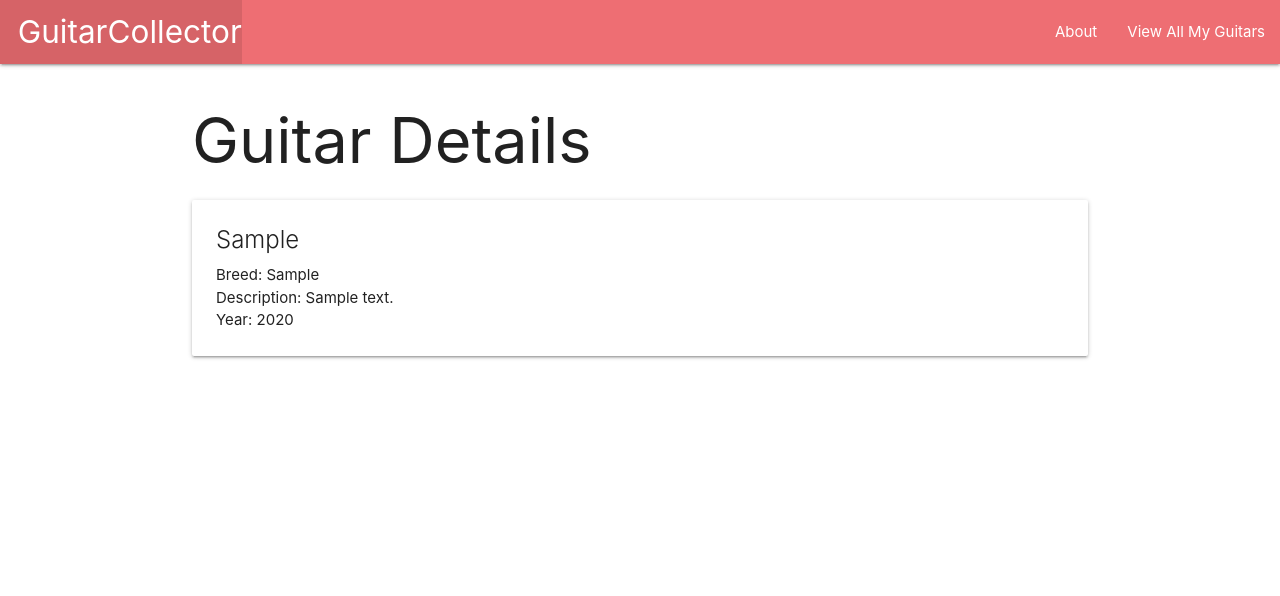
After one commit to bcarteratx/Guitar-Collector, a Django app: template main_app/templates/guitars/detail.html in a window 1280 px wide. The commit adds this page. Shown: the top 596 px of the page. Run offline with Django 3.2, Linux system fonts and the light colour scheme; the template is opened without the code that fills it: values that come from a table or form of the project are taken from there, others are empty; tables that the repository leaves empty hold one stand-in row (values such as "Sample post").

Commit message:
add guitars/detail.html

```diff
--- a/main_app/admin.py
+++ b/main_app/admin.py
@@ -1,4 +1,6 @@
 from django.contrib import admin
+# import your models here
 from .models import Guitar
-# Register your models here.
+
+# Register your models here
 admin.site.register(Guitar)
--- a/main_app/models.py
+++ b/main_app/models.py
@@ -8,4 +8,4 @@ class Guitar(models.Model):
     year = models.IntegerField()
 
     def __str__(self):
-        return self.name
+        return self.model
--- /dev/null
+++ b/main_app/templates/guitars/detail.html
@@ -0,0 +1,19 @@
+{% extends 'base.html' %}
+{% block content %}
+
+<h1>Guitar Details</h1>
+
+<div class="card">
+  <div class="card-content">
+    <span class="card-title">{{ guitar.model }}</span>
+    <p>Breed: {{ guitar.brand }}</p>
+    <p>Description: {{ guitar.description }}</p>
+    {% if guitar.year < 1980 %}
+        <p>Vintage: {{ guitar.year }}</p>
+    {% else %}
+        <p>Year: {{ guitar.year }}</p>
+    {% endif %}
+  </div>
+</div>
+
+{% endblock %}
--- a/main_app/templates/guitars/index.html
+++ b/main_app/templates/guitars/index.html
@@ -5,6 +5,7 @@
 
 {% for guitar in guitars %}
   <div class="card">
+    <a href="/guitars/{{ guitar.id }}">
       <div class="card-content">
         <span class="card-title">{{ guitar.model }}</span>
         <p>Brand: {{ guitar.brand }}</p>
@@ -15,6 +16,7 @@
           <p>Year: {{ guitar.year }}</p>
         {% endif %}
       </div>
+    </a>
   </div>
 {% endfor %}
 
--- a/main_app/urls.py
+++ b/main_app/urls.py
@@ -5,5 +5,6 @@ urlpatterns = [
   path('', views.home, name='home'),
   path('about/', views.about, name='about'),
   path('guitars/', views.guitars_index, name='index'),
+  path('guitars/<int:guitar>/', views.guitars_detail, name='detail'),
 
 ]
--- a/main_app/views.py
+++ b/main_app/views.py
@@ -13,3 +13,7 @@ def about(request):
 def guitars_index(request):
   guitars = Guitar.objects.all()
   return render(request, 'guitars/index.html', { 'guitars': guitars })
+
+def guitars_detail(request, guitar_id):
+  guitar = Guitar.objects.get(id=guitar_id)
+  return render(request, 'guitars/detail.html', { 'guitar': guitar })
```
Lines whose indentation alone changed are shown as unchanged.
